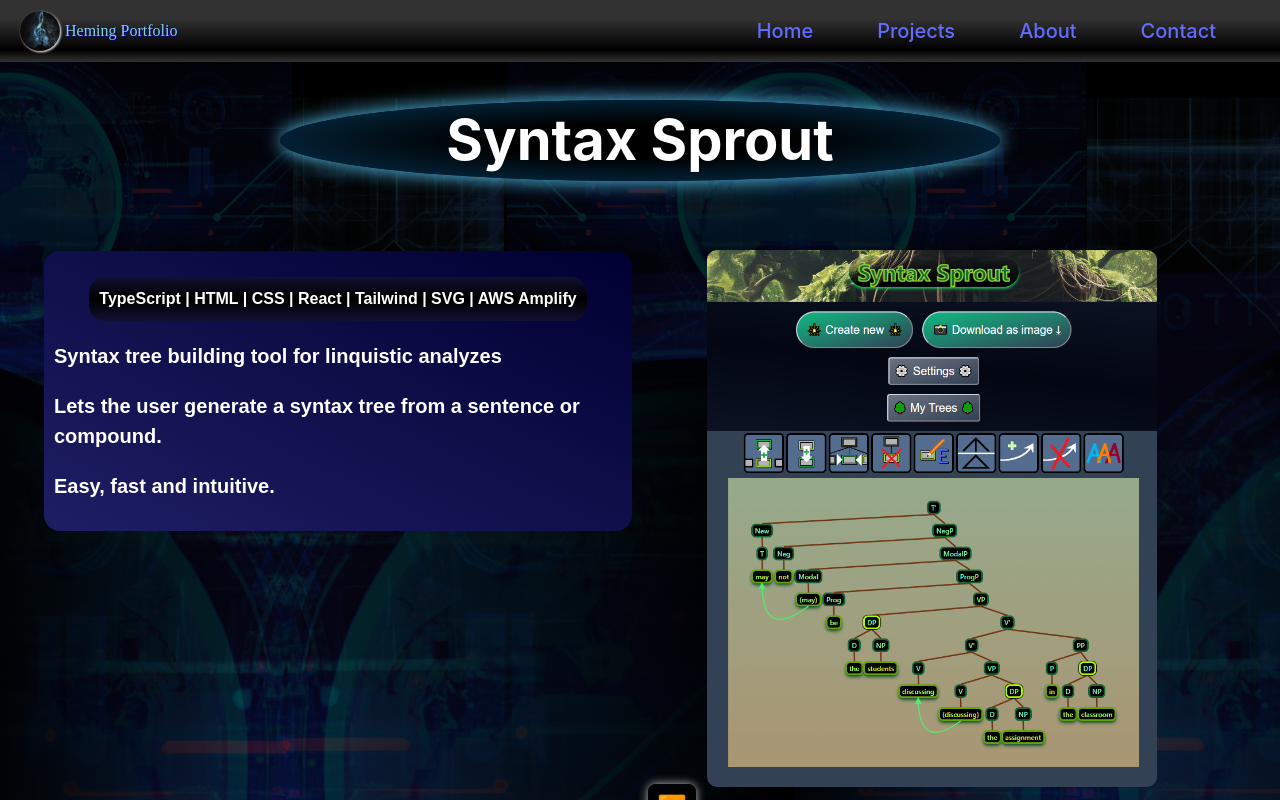
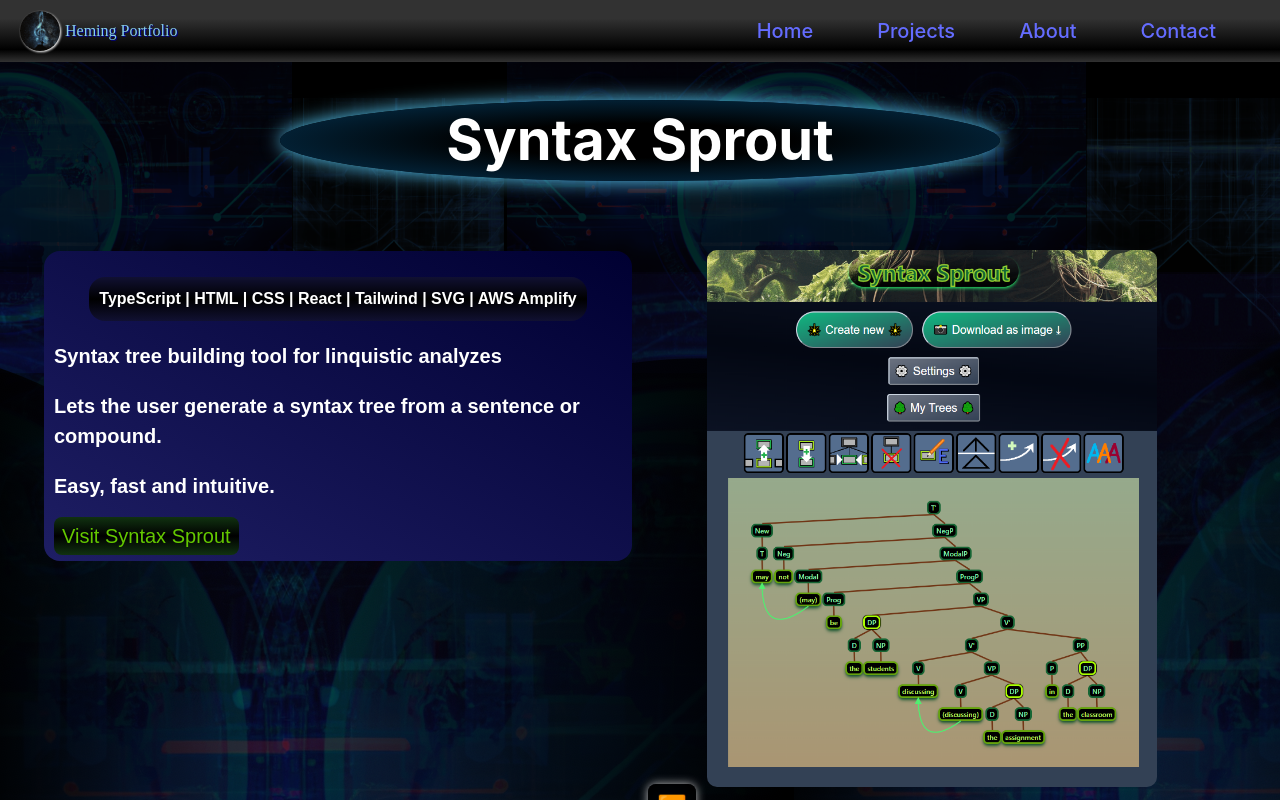
Before and after one commit to hemingus/portfolio, a React (Vite) app: page /projects in a window 1280 px wide. Both pictures are taken after a click on the item "Syntax Sprout". Shown: the top 800 px of the page. Built offline with nearby package versions, Linux system fonts and the light colour scheme.

Commit message:
Added url-link in project details

```diff
--- a/src/pages/ProjectDetailsPage.css
+++ b/src/pages/ProjectDetailsPage.css
@@ -12,6 +12,18 @@
 
 .projectDetails-images {
     grid-column: span 12;
+}
+
+.projectDetailsContainer a {
+    color: rgb(100, 200, 0);
+    background: linear-gradient(rgb(50, 150, 50) -100%, black, rgb(50, 150, 50) 200%);
+    padding: 0.5rem;
+    border-radius: 0.5rem;
+}
+
+.projectDetailsContainer a:hover {
+    color: rgb(150, 250, 0);
+    background: linear-gradient(rgb(100, 200, 50) -100%, black, rgb(100, 200, 50) 200%);
 }
 
 .projectDetails-tech {
--- a/src/pages/ProjectDetailsPage.tsx
+++ b/src/pages/ProjectDetailsPage.tsx
@@ -24,6 +24,7 @@ const ProjectDetailsPage = () => {
                     {project.text.map((text)=>(
                         <p key={text}>{text}</p>
                     ))}
+                    {project.url ? <a href={project.url} target="_blank">{`Visit ${project.header}`}</a> : <></>}
                 </div>
                 <section className="projectDetails-images">
                     <ImageCarousel images={project.images} path={path}/>
--- a/src/portfolio_data.json
+++ b/src/portfolio_data.json
@@ -35,8 +35,7 @@
             "React on the frontend.",
             "ASP.NET Core and CosmosDB on the backend.",
             "Using Azure web services to host the application, REST API and database."],
-            "images": ["musicspace_image1.png"],
-            "url": "https://hemingmusic.azurewebsites.net"
+            "images": ["musicspace_image1.png"]
         },
         {
             "header": "Hold'em Poker",
```
